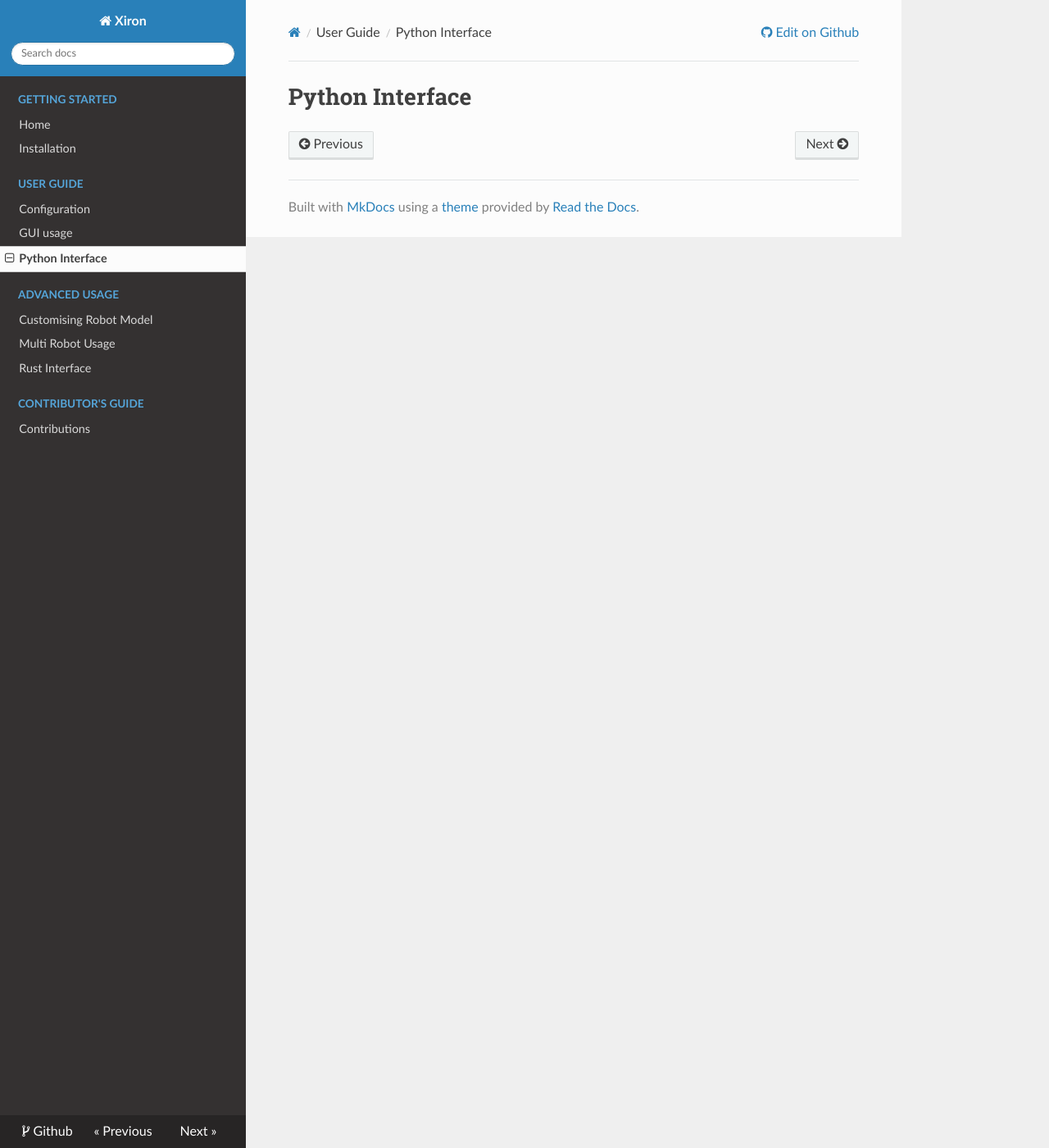
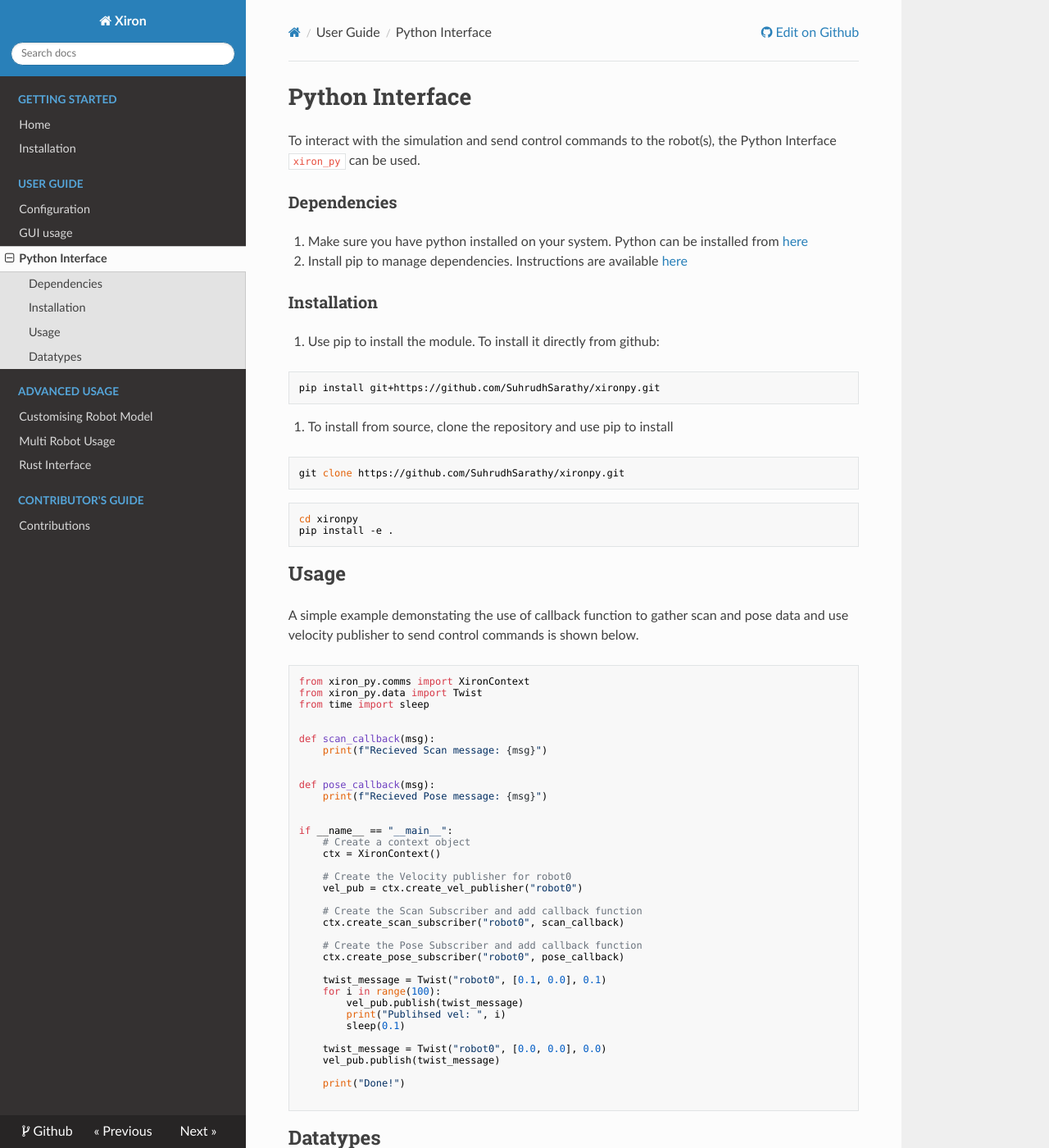
Before and after one commit to SuhrudhSarathy/xiron, an MkDocs documentation site: the page built from docs/user_guide/python_interface.md, in a window 1280 px wide and 1400 px high. Shown: the whole window at 82% size. Built offline with MkDocs 1.6.1, drawn with Linux system fonts in a browser that asks for light colours; nearby versions of some CDN libraries; some of the changed text lies outside the part shown.

Commit message:
Added python interface

````diff
--- a/docs/user_guide/python_interface.md
+++ b/docs/user_guide/python_interface.md
@@ -1 +1,95 @@
 # Python Interface
+
+To interact with the simulation and send control commands to the robot(s), the Python Interface `xiron_py` can be used.
+
+### Dependencies
+1. Make sure you have python installed on your system. Python can be installed from [here](https://www.python.org/downloads/)
+2. Install pip to manage dependencies. Instructions are available [here](https://pip.pypa.io/en/stable/installation/)
+
+### Installation
+1. Use pip to install the module. To install it directly from github:
+```
+pip install git+https://github.com/SuhrudhSarathy/xironpy.git
+```
+2. To install from source, clone the repository and use pip to install
+```
+git clone https://github.com/SuhrudhSarathy/xironpy.git
+```
+```
+cd xironpy
+pip install -e .
+```
+
+## Usage
+A simple example demonstating the use of callback function to gather scan and pose data and use velocity publisher to send control commands is shown below.
+
+```python
+from xiron_py.comms import XironContext
+from xiron_py.data import Twist
+from time import sleep
+
+
+def scan_callback(msg):
+    print(f"Recieved Scan message: {msg}")
+
+
+def pose_callback(msg):
+    print(f"Recieved Pose message: {msg}")
+
+
+if __name__ == "__main__":
+    # Create a context object
+    ctx = XironContext()
+
+    # Create the Velocity publisher for robot0
+    vel_pub = ctx.create_vel_publisher("robot0")
+
+    # Create the Scan Subscriber and add callback function
+    ctx.create_scan_subscriber("robot0", scan_callback)
+
+    # Create the Pose Subscriber and add callback function
+    ctx.create_pose_subscriber("robot0", pose_callback)
+
+    twist_message = Twist("robot0", [0.1, 0.0], 0.1)
+    for i in range(100):
+        vel_pub.publish(twist_message)
+        print("Publihsed vel: ", i)
+        sleep(0.1)
+
+    twist_message = Twist("robot0", [0.0, 0.0], 0.0)
+    vel_pub.publish(twist_message)
+
+    print("Done!")
+
+```
+
+## Datatypes
+Information about `Pose`, `LaserScan` data and `Twist` (velocity) of the robot are passed via the python dataclasses below.
+
+```python
+
+@dataclass
+class Twist:
+    robot_id: str
+    linear: tuple[float, float]
+    angular: float
+
+
+@dataclass
+class Pose:
+    robot_id: str
+    position: tuple[float, float]
+    orientation: float
+
+
+@dataclass
+class LaserScan:
+    robot_id: str
+    angle_min: float
+    angle_max: float
+    num_readings: int
+    values: List[float]
+
+```
+
+The source code for `xiron_py` is hosted [here](https://github.com/suhrudhSarathy/xironpy).
````
